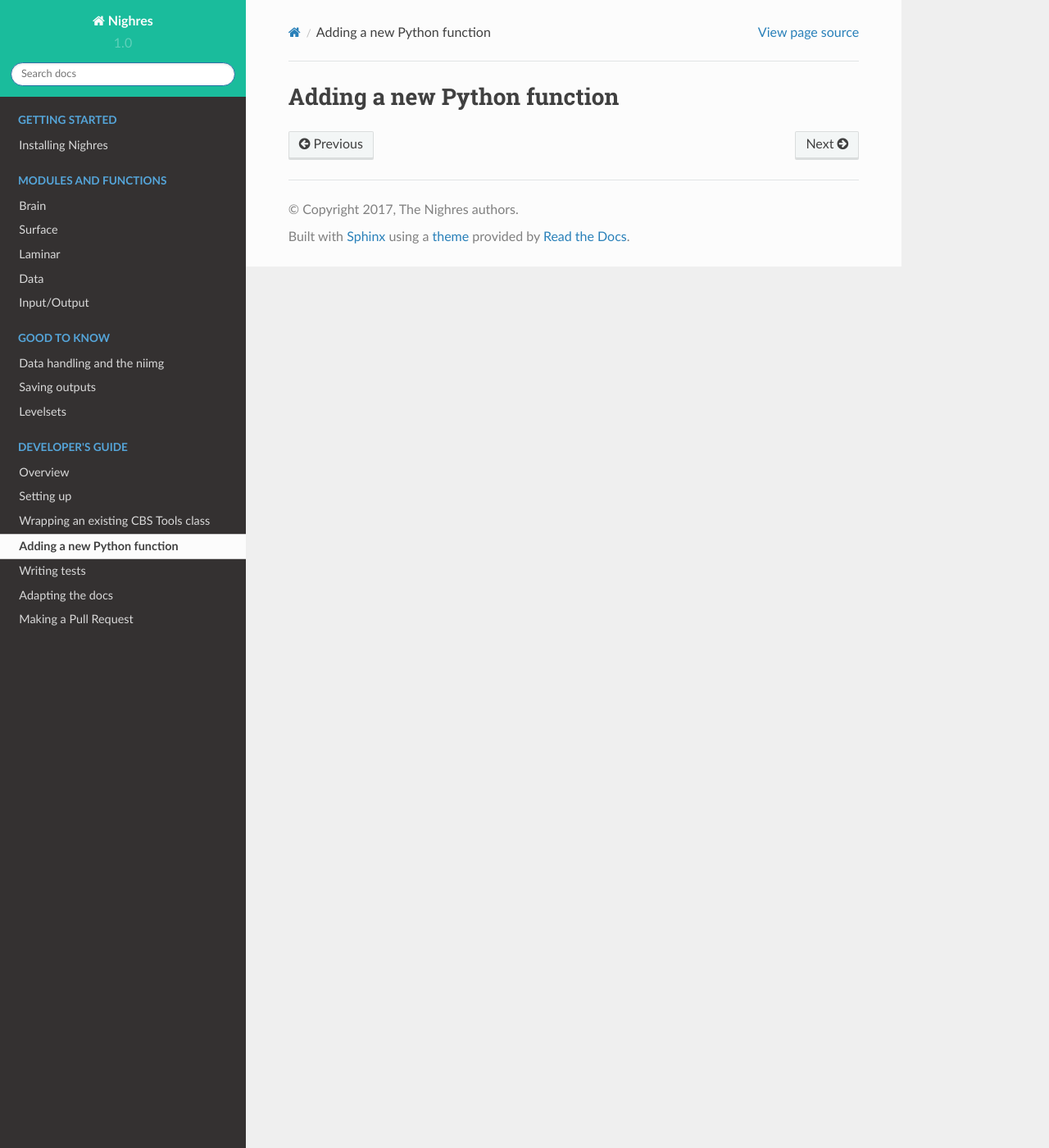
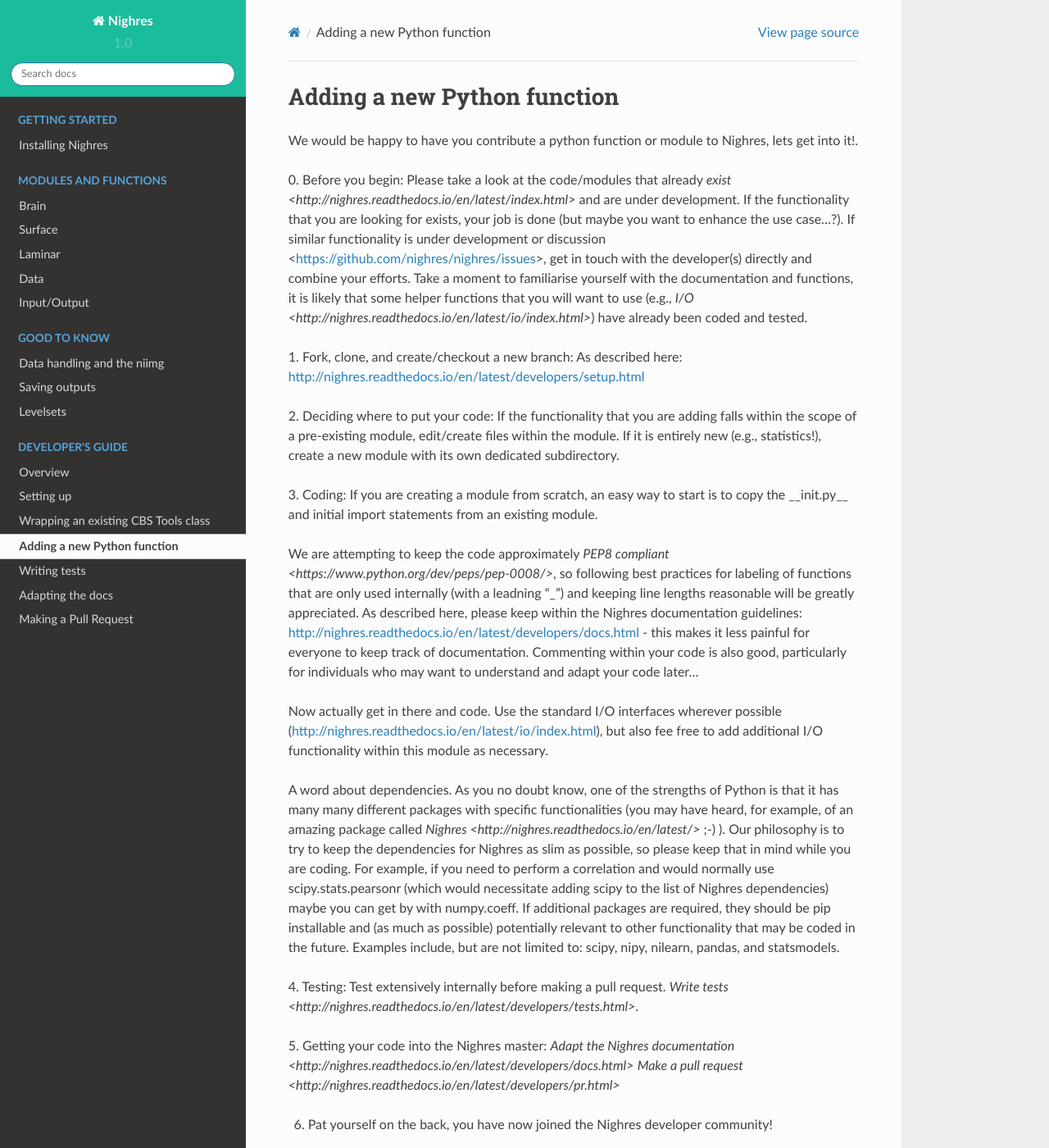
Before and after one commit to nighres/nighres, a Sphinx documentation site: the page built from doc/developers/python_function.rst, in a window 1280 px wide and 1400 px high. Shown: the whole window at 82% size. Built offline with Sphinx 7.4.7 and the Read the Docs theme 2.0.0, drawn with Linux system fonts in a browser that asks for light colours; pages that are not in the unit, such as notebooks, are missing from menus.

Commit message:
first draft
while writing, noted that we are missing scope descriptions for each of the modules

```diff
--- a/doc/developers/python_function.rst
+++ b/doc/developers/python_function.rst
@@ -2,3 +2,32 @@
 
 Adding a new Python function
 =============================
+We would be happy to have you contribute a python function or module to Nighres, lets get into it!.
+
+0. Before you begin:
+Please take a look at the code/modules that already `exist <http://nighres.readthedocs.io/en/latest/index.html>` and are under development. If the functionality that you are looking for exists, your job is done (but maybe you want to enhance the use case...?). If similar functionality is under development or discussion <https://github.com/nighres/nighres/issues>, get in touch with the developer(s) directly and combine your efforts.
+Take a moment to familiarise yourself with the documentation and functions, it is likely that some helper functions that you will want to use (e.g., `I/O <http://nighres.readthedocs.io/en/latest/io/index.html>`) have already been coded and tested.
+
+1. Fork, clone, and create/checkout a new branch:
+As described here: http://nighres.readthedocs.io/en/latest/developers/setup.html
+
+2. Deciding where to put your code:
+If the functionality that you are adding falls within the scope of a pre-existing module, edit/create files within the module. If it is entirely new (e.g., statistics!), create a new module with its own dedicated subdirectory.
+
+3. Coding:
+If you are creating a module from scratch, an easy way to start is to copy the __init.py__ and initial import statements from an existing module.
+
+We are attempting to keep the code approximately `PEP8 compliant <https://www.python.org/dev/peps/pep-0008/>`, so following best practices for labeling of functions that are only used internally (with a leadning "_") and keeping line lengths reasonable will be greatly appreciated. As described here, please keep within the Nighres documentation guidelines: http://nighres.readthedocs.io/en/latest/developers/docs.html - this makes it less painful for everyone to keep track of documentation. Commenting within your code is also good, particularly for individuals who may want to understand and adapt your code later...
+
+Now actually get in there and code. Use the standard I/O interfaces wherever possible (http://nighres.readthedocs.io/en/latest/io/index.html), but also fee free to add additional I/O functionality within this module as necessary.
+
+A word about dependencies. As you no doubt know, one of the strengths of Python is that it has many many different packages with specific functionalities (you may have heard, for example, of an amazing package called `Nighres <http://nighres.readthedocs.io/en/latest/>` ;-) ). Our philosophy is to try to keep the dependencies for Nighres as slim as possible, so please keep that in mind while you are coding. For example, if you need to perform a correlation and would normally use scipy.stats.pearsonr (which would necessitate adding scipy to the list of Nighres dependencies) maybe you can get by with numpy.coeff. If additional packages are required, they should be pip installable and (as much as possible) potentially relevant to other functionality that may be coded in the future. Examples include, but are not limited to: scipy, nipy, nilearn, pandas, and statsmodels.
+
+4. Testing:
+Test extensively internally before making a pull request. `Write tests <http://nighres.readthedocs.io/en/latest/developers/tests.html>`.
+
+5. Getting your code into the Nighres master:
+`Adapt the Nighres documentation <http://nighres.readthedocs.io/en/latest/developers/docs.html>`
+`Make a pull request <http://nighres.readthedocs.io/en/latest/developers/pr.html>`
+
+6. Pat yourself on the back, you have now joined the Nighres developer community!
```
